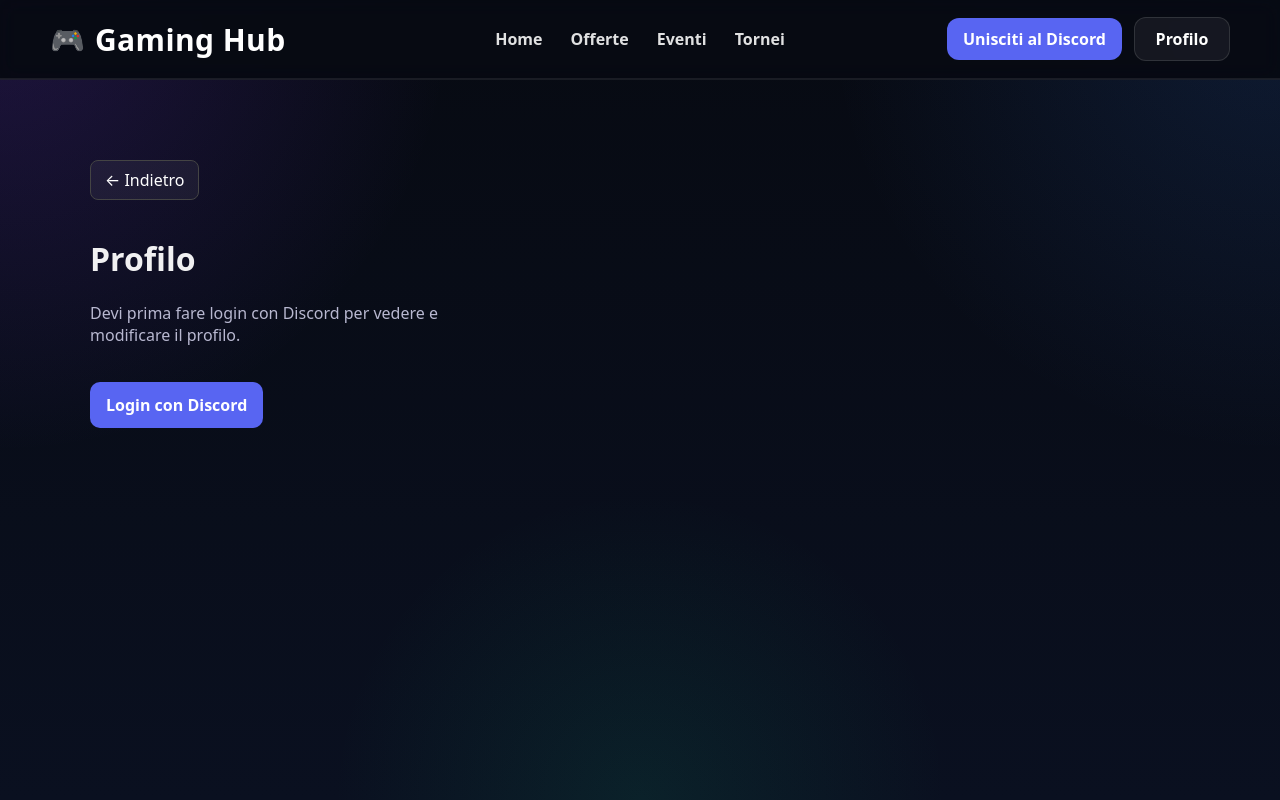
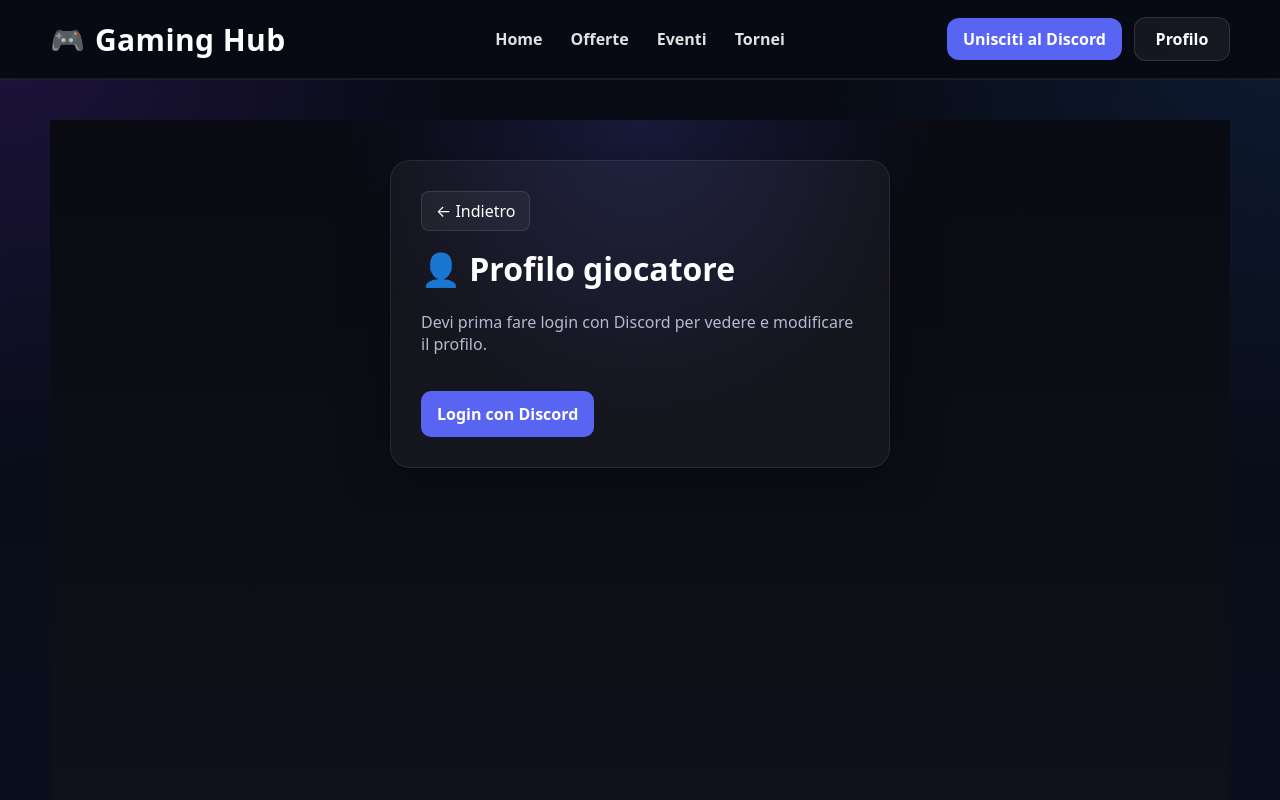
Before and after one commit to fmontis23/gaming-hub, a Next.js app: page /profile in a window 1280 px wide. Shown: the top 800 px of the page. Built offline with nearby package versions, Linux system fonts and the light colour scheme; no server answers.

Commit message:
migliorata pagina profilo utente

```diff
--- a/app/profile/page.tsx
+++ b/app/profile/page.tsx
@@ -98,21 +98,39 @@
 
   if (loading) {
     return (
-      <main style={{ padding: 40 }}>
+      <main style={{ padding: 40, color: "white" }}>
         <p>Caricamento profilo...</p>
       </main>
     );
   }
 
-  if (!isLoggedIn) {
   return (
-      <main style={{ padding: 40, maxWidth: 500 }}>
+    <main
+      style={{
+        minHeight: "100vh",
+        padding: 40,
+        background:
+          "radial-gradient(circle at top, rgba(88,101,242,0.18), transparent 30%), linear-gradient(180deg, #0a0a12 0%, #11111b 100%)",
+        color: "white",
+      }}
+    >
+      <div
+        style={{
+          maxWidth: 500,
+          margin: "0 auto",
+          padding: 30,
+          borderRadius: 20,
+          background: "rgba(255,255,255,0.04)",
+          border: "1px solid rgba(255,255,255,0.08)",
+          boxShadow: "0 16px 50px rgba(0,0,0,0.35)",
+        }}
+      >
         <button
           onClick={() => router.back()}
           style={{
             padding: "8px 14px",
             borderRadius: 8,
-            border: "1px solid #444",
+            border: "1px solid rgba(255,255,255,0.1)",
             background: "rgba(255,255,255,0.05)",
             color: "white",
             cursor: "pointer",
@@ -122,10 +140,13 @@
           ← Indietro
         </button>
 
-        <h1>Profilo</h1>
+        <h1 style={{ marginTop: 0 }}>👤 Profilo giocatore</h1>
 
+        {!isLoggedIn ? (
+          <>
             <p style={{ marginTop: 12, color: "#b8b8d0" }}>
-          Devi prima fare login con Discord per vedere e modificare il profilo.
+              Devi prima fare login con Discord per vedere e modificare il
+              profilo.
             </p>
 
             <button
@@ -143,30 +164,12 @@
             >
               Login con Discord
             </button>
-      </main>
-    );
-  }
-
-  return (
-    <main style={{ padding: 40, maxWidth: 500 }}>
-      <button
-        onClick={() => router.back()}
-        style={{
-          padding: "8px 14px",
-          borderRadius: 8,
-          border: "1px solid #444",
-          background: "rgba(255,255,255,0.05)",
-          color: "white",
-          cursor: "pointer",
-          marginBottom: 16,
-        }}
-      >
-        ← Indietro
-      </button>
-
-      <h1>Profilo</h1>
-
-      <label style={{ display: "block", marginTop: 20 }}>Nome Discord</label>
+          </>
+        ) : (
+          <>
+            <label style={{ display: "block", marginTop: 20 }}>
+              Nome Discord
+            </label>
 
             <input
               value={discordName}
@@ -175,11 +178,15 @@
                 width: "100%",
                 padding: 10,
                 borderRadius: 10,
-          border: "1px solid #444",
+                border: "1px solid rgba(255,255,255,0.1)",
+                background: "#1a1a28",
+                color: "white",
               }}
             />
 
-      <label style={{ display: "block", marginTop: 20 }}>Nome Ubisoft</label>
+            <label style={{ display: "block", marginTop: 20 }}>
+              Nome Ubisoft
+            </label>
 
             <input
               value={ubisoftName}
@@ -189,17 +196,29 @@
                 width: "100%",
                 padding: 10,
                 borderRadius: 10,
-          border: "1px solid #444",
+                border: "1px solid rgba(255,255,255,0.1)",
+                background: "#1a1a28",
+                color: "white",
               }}
             />
 
-      <div style={{ display: "flex", gap: 12, marginTop: 20, flexWrap: "wrap" }}>
+            <div
+              style={{
+                display: "flex",
+                gap: 12,
+                marginTop: 20,
+                flexWrap: "wrap",
+              }}
+            >
               <button
                 onClick={saveProfile}
                 style={{
                   padding: "12px 16px",
                   borderRadius: 10,
-            border: "1px solid #444",
+                  border: "none",
+                  background: "linear-gradient(90deg,#5865f2,#7c3aed)",
+                  color: "white",
+                  fontWeight: "700",
                   cursor: "pointer",
                 }}
               >
@@ -211,7 +230,7 @@
                 style={{
                   padding: "12px 16px",
                   borderRadius: 10,
-            border: "1px solid #444",
+                  border: "1px solid rgba(255,255,255,0.1)",
                   background: "#2b2b35",
                   color: "white",
                   cursor: "pointer",
@@ -220,6 +239,9 @@
                 Logout
               </button>
             </div>
+          </>
+        )}
+      </div>
     </main>
   );
 }
```
Lines whose indentation alone changed are shown as unchanged.
